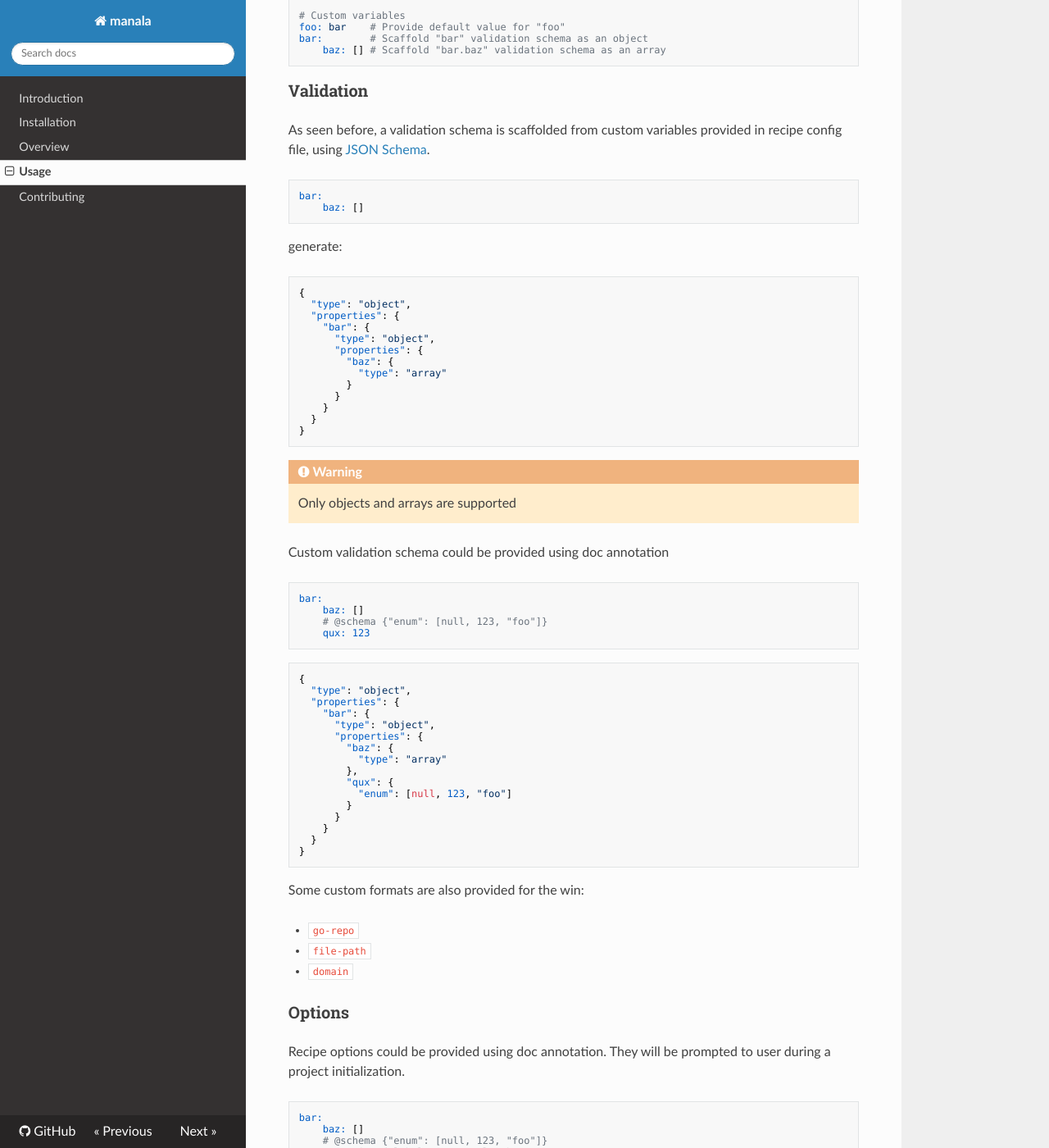
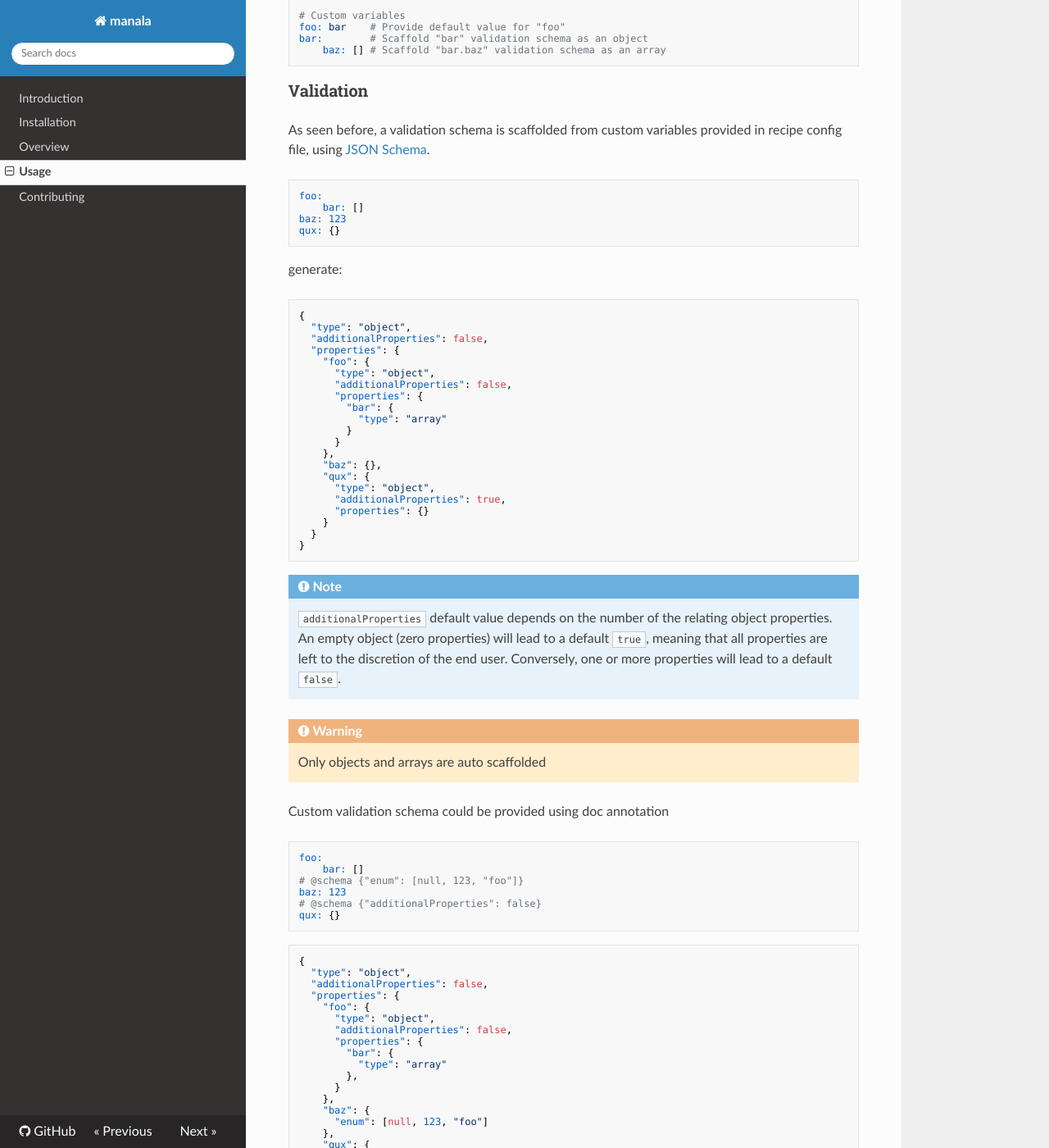
Before and after one commit to manala/manala, an MkDocs documentation site: the page built from docs/usage.md, in a window 1280 px wide and 1400 px high, scrolled down 571 px. Shown: the whole window at 82% size. Built offline with MkDocs 1.6.1, drawn with Linux system fonts in a browser that asks for light colours; nearby versions of some CDN libraries; some of the changed text lies outside the part shown.

Commit message:
Validation schema additional properties

````diff
--- a/docs/usage.md
+++ b/docs/usage.md
@@ -31,8 +31,10 @@ bar:        # Scaffold "bar" validation schema as an object
 As seen before, a validation schema is scaffolded from custom variables provided in recipe config file, using [JSON Schema](https://json-schema.org/).
 
 ```yaml
-bar:
-    baz: []
+foo:
+    bar: []
+baz: 123
+qux: {}
 ```
 
 generate:
@@ -40,45 +42,67 @@ generate:
 ```json
 {
   "type": "object",
+  "additionalProperties": false,
   "properties": {
-    "bar": {
+    "foo": {
       "type": "object",
+      "additionalProperties": false,
       "properties": {
-        "baz": {
+        "bar": {
           "type": "array"
         }
       }
+    },
+    "baz": {},
+    "qux": {
+      "type": "object",
+      "additionalProperties": true,
+      "properties": {}
     }
   }
 }
 ```
 
+!!! note
+    `additionalProperties` default value depends on the number of the relating object properties. An empty object
+    (zero properties) will lead to a default `true`, meaning that all properties are left to the discretion of the end
+    user. Conversely, one or more properties will lead to a default `false`.
+
 !!! warning
-    Only objects and arrays are supported
+    Only objects and arrays are auto scaffolded
 
 Custom validation schema could be provided using doc annotation
 
 ```yaml
-bar:
-    baz: []
-    # @schema {"enum": [null, 123, "foo"]}
-    qux: 123
+foo:
+    bar: []
+# @schema {"enum": [null, 123, "foo"]}
+baz: 123
+# @schema {"additionalProperties": false}
+qux: {}
 ```
 
 ```json
 {
   "type": "object",
+  "additionalProperties": false,
   "properties": {
-    "bar": {
+    "foo": {
       "type": "object",
+      "additionalProperties": false,
       "properties": {
-        "baz": {
+        "bar": {
           "type": "array"
         },
-        "qux": {
-          "enum": [null, 123, "foo"]
-        }
       }
+    },
+    "baz": {
+      "enum": [null, 123, "foo"]
+    },
+    "qux": {
+      "type": "object",
+      "additionalProperties": false,
+      "properties": {}
     }
   }
 }
````
Also changed, not shown: 3 other files.
